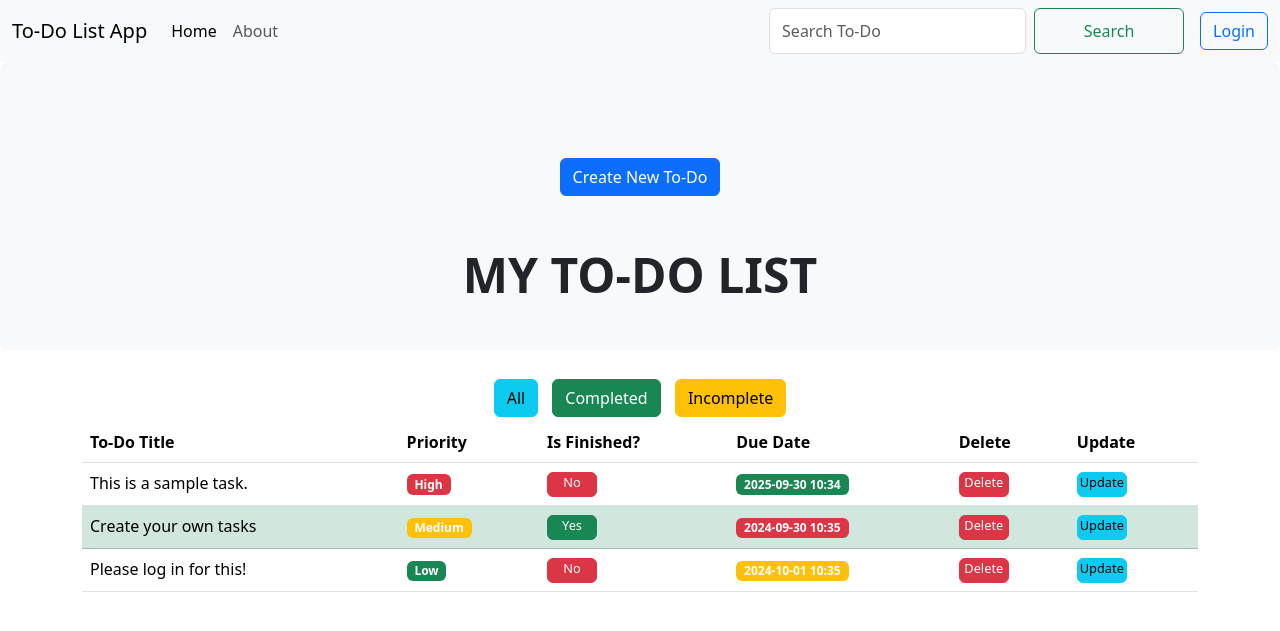
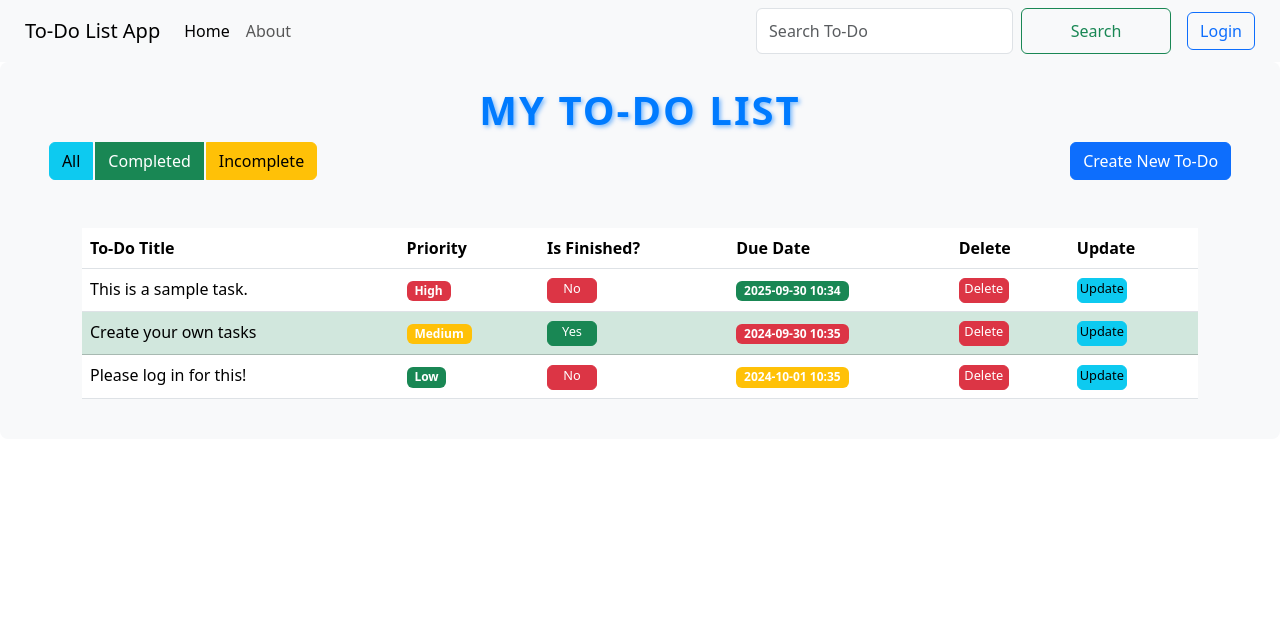
Before and after one commit to isKartal/To-DoApp, a Django app: page / in a window 1280 px wide. Shown: the top 631 px of the page. Run offline with Django 5.2, Linux system fonts and the light colour scheme; data comes from the database, SQL or seed files in the repository; both versions use the stored data as it was after the commit.

Commit message:
bazı frontend düzenlemeleri

```diff
--- a/todo_app/templates/todo_app/index.html
+++ b/todo_app/templates/todo_app/index.html
@@ -25,24 +25,47 @@
       text-decoration: underline;
   }
 
-  .filter-buttons .btn {
-      margin: 5px;
+  .filter-buttons {
+      margin-right: 750px;
+  }
+
+  .container-fluid {
+      padding-left: 25px;
+      padding-right: 25px;
+  }
+
+  .btn-group > .btn {
+      margin-right: 3px;
+  }
+
+</style>
+
+<div class="p-4 mb-4 bg-light rounded-3">
+  <div class="container-fluid">
+    <h1 class="display-5 fw-bold text-center title-effect">MY TO-DO LIST</h1>
+</div>
+
+<style>
+  .title-effect {
+      color: #007bff; /* Başlık rengi */
+      text-shadow: 2px 2px 4px rgba(0, 123, 255, 0.5); /* Gölge efekti */
+      font-size: 2.5rem; /* Başlık boyutu */
+      letter-spacing: 2px; /* Harfler arası boşluk */
+      transition: transform 0.3s; /* Efekt geçişi */
+  }
+
+  .title-effect:hover {
+      transform: scale(1.05); /* Hover efekti */
   }
 </style>
 
-<div class="p-5 mb-4 bg-light rounded-3">
-  <div class="container-fluid py-5">
-    <div class="text-center">
-      <a class="btn btn-primary" href="{% url 'create' %}" role="button">Create New To-Do</a>
-    </div>
-    <h1 class="display-5 fw-bold text-center" style="margin-top: 50px; margin-bottom: -50px;">MY TO-DO LIST</h1>
-  </div>
-</div>
-
-<div class="filter-buttons text-center">
+    <div class="d-flex justify-content-center align-items-center mb-5">
+      <div class="btn-group filter-buttons">
         <a href="{% url 'index' %}?filter=all" class="btn btn-info {% if filter_option == 'all' %}active{% endif %}">All</a>
         <a href="{% url 'index' %}?filter=completed" class="btn btn-success {% if filter_option == 'completed' %}active{% endif %}">Completed</a>
         <a href="{% url 'index' %}?filter=incomplete" class="btn btn-warning {% if filter_option == 'incomplete' %}active{% endif %}">Incomplete</a>
+      </div>
+      <a class="btn btn-primary" href="{% url 'create' %}" role="button">Create New To-Do</a>
     </div>
 
     <div class="container">
@@ -61,9 +84,7 @@
           {% for todo in todo_list %}
             <tr {% if todo.finished %} class="table-success" {% endif %}>
               <td>
-            <a href="{% url 'task_detail' todo.id %}">
-              {{ todo.title }}
-            </a>
+                <a href="{% url 'task_detail' todo.id %}">{{ todo.title }}</a>
               </td>
               <td>
                 {% if todo.priority == 3 %}
@@ -92,12 +113,18 @@
                   {% endif %}
                 {% endif %}
               </td>
-          <td><a class="btn btn-danger btn-fixed-size" href="{% if todo.id %}{% url 'delete' todo.id %}{% endif %}" role="button">Delete</a></td>
-          <td><a class="btn btn-info btn-fixed-size" href="{% if todo.id %}{% url 'update' todo.id %}{% endif %}" role="button">Update</a></td>
+              <td>
+                <a class="btn btn-danger btn-fixed-size" href="{% if todo.id %}{% url 'delete' todo.id %}{% endif %}" role="button">Delete</a>
+              </td>
+              <td>
+                <a class="btn btn-info btn-fixed-size" href="{% if todo.id %}{% url 'update' todo.id %}{% endif %}" role="button">Update</a>
+              </td>
             </tr>
           {% endfor %}
         </tbody>
       </table>
     </div>
+  </div>
+</div>
 
 {% endblock content %}
--- a/todo_app/views.py
+++ b/todo_app/views.py
@@ -50,6 +50,12 @@ def index(request):
     else:
         todo_list = Todos.objects.filter(public=True).order_by('-priority', 'due_date')
         messages.info(request, "Daha fazla işlem yapmak için giriş yapmalısınız.")
+
+        filter_option = request.GET.get('filter', 'all')
+        if filter_option == 'completed':
+            todo_list = todo_list.filter(finished=True)
+        elif filter_option == 'incomplete':
+            todo_list = todo_list.filter(finished=False)
 
         today = timezone.now().date()
 
```
Also changed, not shown: db.sqlite3. Lines whose indentation alone changed are shown as unchanged.
